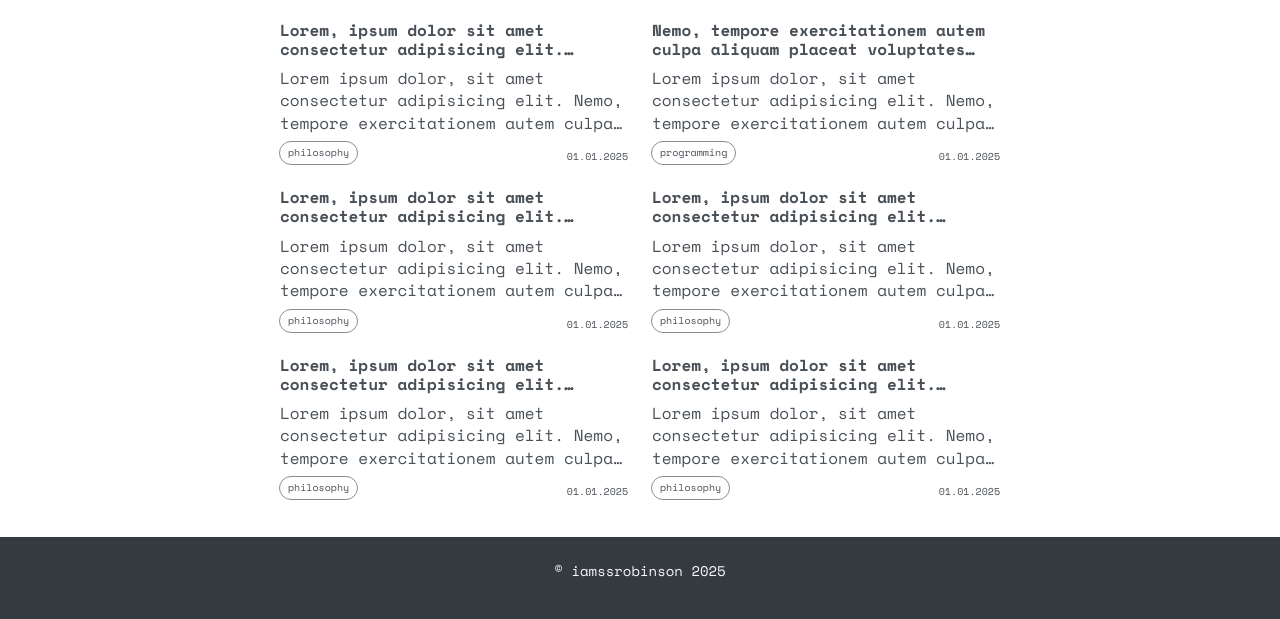
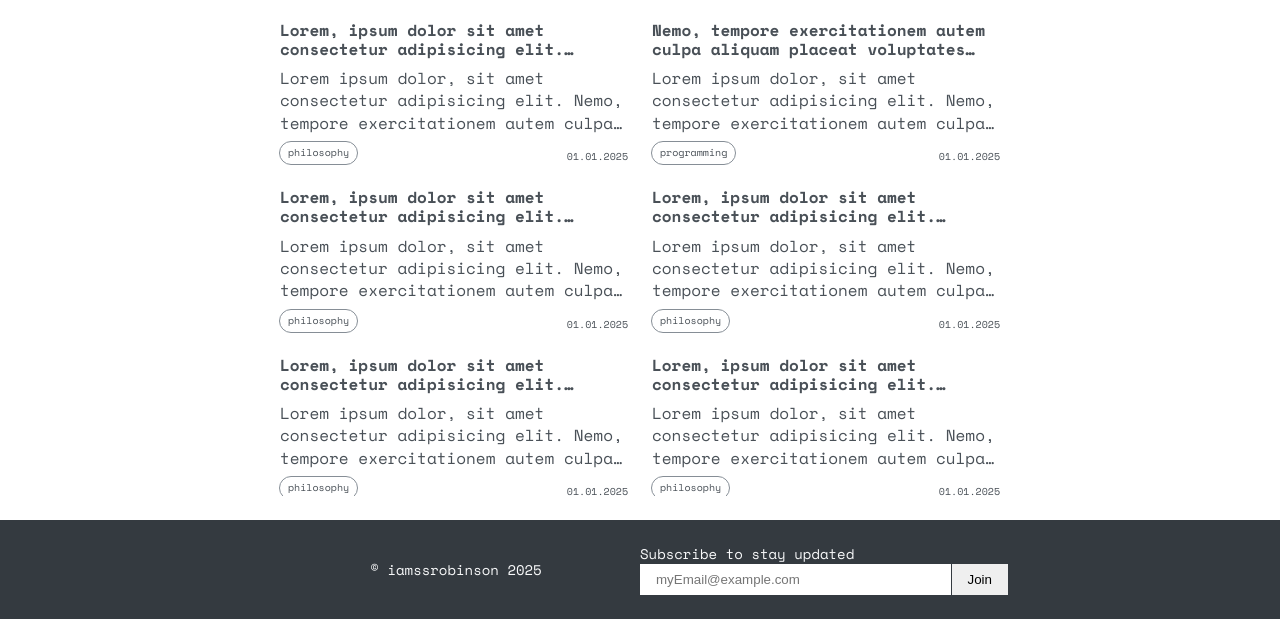
Before and after one commit to IAMSSROBINSON/u-front-end, a plain HTML site: page 06_project_blog/src/index.html in a window 1280 px wide. Shown: the part 181-800 px from the top of the page. Drawn offline with nearby package versions, Linux system fonts and the light colour scheme.

Commit message:
Laying out the footer section.

```diff
--- a/06_project_blog/src/assets/styles/mediaQueries.css
+++ b/06_project_blog/src/assets/styles/mediaQueries.css
@@ -1,11 +1,59 @@
 @media screen and (max-width: 480px) {
+    body {
+
+        padding: var(--padding-large);
+}
     ul.header-nav-list {
         display: none;
     }
+
 }
 
 @media screen and (min-width: 480px) {
+
+
     .menu-icon-container {
         display: none;
     }
+
+    .copyright-and-form-container {
+        margin: 0 auto;
+        max-width: 736px;
+        display: grid;
+        grid-template-columns: auto 1fr 1fr auto;
+        grid-template-rows: 1fr;
+    }
+
+    .copyright {
+        grid-column: 2/3;
+        grid-row: 1/-1;
+        align-self: center;
+    }
+
+    .subscribe-form {
+        grid-column: 3/4;
+        grid-row: 1/-1;
+     }
+
+     .subscribe-input-and-button-container {
+        display: grid;
+        grid-template-columns: 1fr auto;
+     }
+
+     .subscribe-form-email-input {
+        grid-column: 1/2;
+     }
+
+     .footer .subscribe-button {
+        grid-column: 2/3;
+        border-left: 1px solid var(--spacegrey-800);
+     }
+
+    .footer .copyright {
+        order: 1;
+    }
+
+    .footer form.subscribe-form {
+        order: 2;
+    }
 }
--- a/06_project_blog/src/assets/styles/styles.css
+++ b/06_project_blog/src/assets/styles/styles.css
@@ -104,6 +104,7 @@ body {
     height: 100vh;
     display: grid;
     padding: var(--padding-large);
+    /* padding-bottom: var(--padding-large); */
     grid-template-columns: auto minmax(auto, 736px) auto;
     grid-template-rows: auto auto auto 1fr auto;
     color: var(--spacegrey-800);
@@ -119,12 +120,12 @@ body {
     Styles for header-nav-list and children inside /src/components/Link/Link.css
 }   */
 
+
+
 .footer {
     grid-column: 1/-1;
+    grid-row: 5/6;
     background-color: var(--spacegrey-800);
-    margin-top: var(--margin-large);
-    margin-left: calc(var(--margin-large) * -1);
-    margin-right: calc(var(--margin-large) * -1);
-    margin-bottom: calc(var(--margin-large) * -1);
+    margin: var(--margin-large) calc(var(--margin-large) * -1) calc(var(--margin-large) * -1) calc(var(--margin-large) * -1);
     padding: var(--padding-large);
 }
--- a/06_project_blog/src/components/Card/Card.css
+++ b/06_project_blog/src/components/Card/Card.css
@@ -3,13 +3,12 @@ ul.cards-list {
     grid-row: 4/5;
 
     display: grid;
-    grid-template-columns: repeat(auto-fill, minmax(300px, 1fr));
+    grid-template-columns: repeat(auto-fill, minmax(248px, 1fr));
     gap: var(--gap-large);
     min-height: calc(100% - 240px);
     overflow-y: auto;
     margin-top: var(--margin-medium);
     padding: var(--padding-small);
-
 }
 
 .card-list-item {
@@ -51,11 +50,8 @@ ul.cards-list {
 }
 
 .card-footer {
-    /* background-color: tomato; */
     display: flex;
-    justify-content: space-between;
     margin-top: var(--margin-small);
-
 }
 
 .card-subject {
@@ -64,6 +60,7 @@ ul.cards-list {
     padding: var(--padding-xsmall) var(--padding-small);
     border-radius: var(--border-radius-large);
     color: var(--spacegrey-700);
+    margin-right: auto;
 }
 
 .card-dateStamp {
--- a/06_project_blog/src/components/Copyright/Copyright.css
+++ b/06_project_blog/src/components/Copyright/Copyright.css
@@ -1,7 +1,7 @@
 .copyright {
-    grid-column: 2/3;
-    grid-row: 1/2;
-    text-align: center;
+    /* grid-column: 1/-1;
+    grid-row: 2/3; */
     color: var(--spacegrey-100);
     font-size: var(--font-size-medium);
+    text-align: center;
 }
--- a/06_project_blog/src/components/SubscribeForm/SubscribeForm.css
+++ b/06_project_blog/src/components/SubscribeForm/SubscribeForm.css
@@ -0,0 +1,42 @@
+.copyright-and-form-container {
+
+}
+
+.subscribe-form {
+
+}
+
+.subscribe-form-label {
+    color: var(--spacegrey-100);
+    font-size: var(--font-size-medium);
+    display: inline-block;
+    margin-bottom: var(--margin-xsmall);
+}
+
+.subscribe-input-and-button-container {
+    background-color: var(--accent-500);
+    display: grid;
+    grid-template-columns: 1fr;
+    outline: 1px solid var(--grey-800);
+    border-radius: var(--border-radius);
+}
+
+.subscribe-form-email-input {
+    border: none;
+    /* outline: none;
+    appearance: none;
+    margin: 0; */
+    /* outline: 1px solid grey; */
+    padding: 0.8rem 1.6rem;
+}
+
+.subscribe-button {
+    border: none;
+    padding: 0.8rem 1.6rem;
+    /* border-left: 1px solid var(--spacegrey-800); */
+    cursor: pointer;
+}
+
+.subscribe-button:hover {
+    background-color: var(--accent-color-hover);
+}
--- a/06_project_blog/src/components/SubscribeForm/SubscribeForm.js
+++ b/06_project_blog/src/components/SubscribeForm/SubscribeForm.js
@@ -1,5 +1,37 @@
 function SubscribeForm () {
+    const form = document.createElement("form")
+    form.classList.add("subscribe-form");
+    form.setAttribute("id", "subscribe-form");
+    form.setAttribute("method", "#");
+    form.setAttribute("action", "#");
 
+    const label = document.createElement("label")
+    label.classList.add("subscribe-form-label");
+    label.setAttribute("for", "email-input");
+    label.textContent = "Subscribe to stay updated";
+
+    const inputAndButtonContainer = document.createElement("div")
+    inputAndButtonContainer.classList.add("subscribe-input-and-button-container");
+
+    const email = document.createElement("input")
+    email.classList.add("subscribe-form-email-input");
+    email.setAttribute("type", "email");
+    email.setAttribute("id", "subscribe-form-email-input");
+    email.setAttribute("name", "email");
+    email.setAttribute("required", "");
+    email.setAttribute("placeholder", "myEmail@example.com");
+
+    const button = document.createElement("input");
+    button.classList.add("subscribe-button");
+    button.setAttribute("type", "submit");
+    button.value = "Join";
+
+    inputAndButtonContainer.appendChild(email);
+    inputAndButtonContainer.appendChild(button);
+    form.appendChild(label);
+    form.appendChild(inputAndButtonContainer);
+
+    return form;
 }
 
 export default SubscribeForm;
--- a/06_project_blog/src/view.js
+++ b/06_project_blog/src/view.js
@@ -70,8 +70,11 @@ const view = {
     initPhaseSeven () {
         const copyright = Copyright("© iamssrobinson 2025");
         const subscribeForm = SubscribeForm();
-        this.footer.append(copyright);
-        this.footer.append(subscribeForm);
+        const container = document.createElement("div");
+        container.classList.add("copyright-and-form-container");
+        container.append(subscribeForm);
+        container.append(copyright);
+        this.footer.append(container);
     }
 }
 export default view;
```
